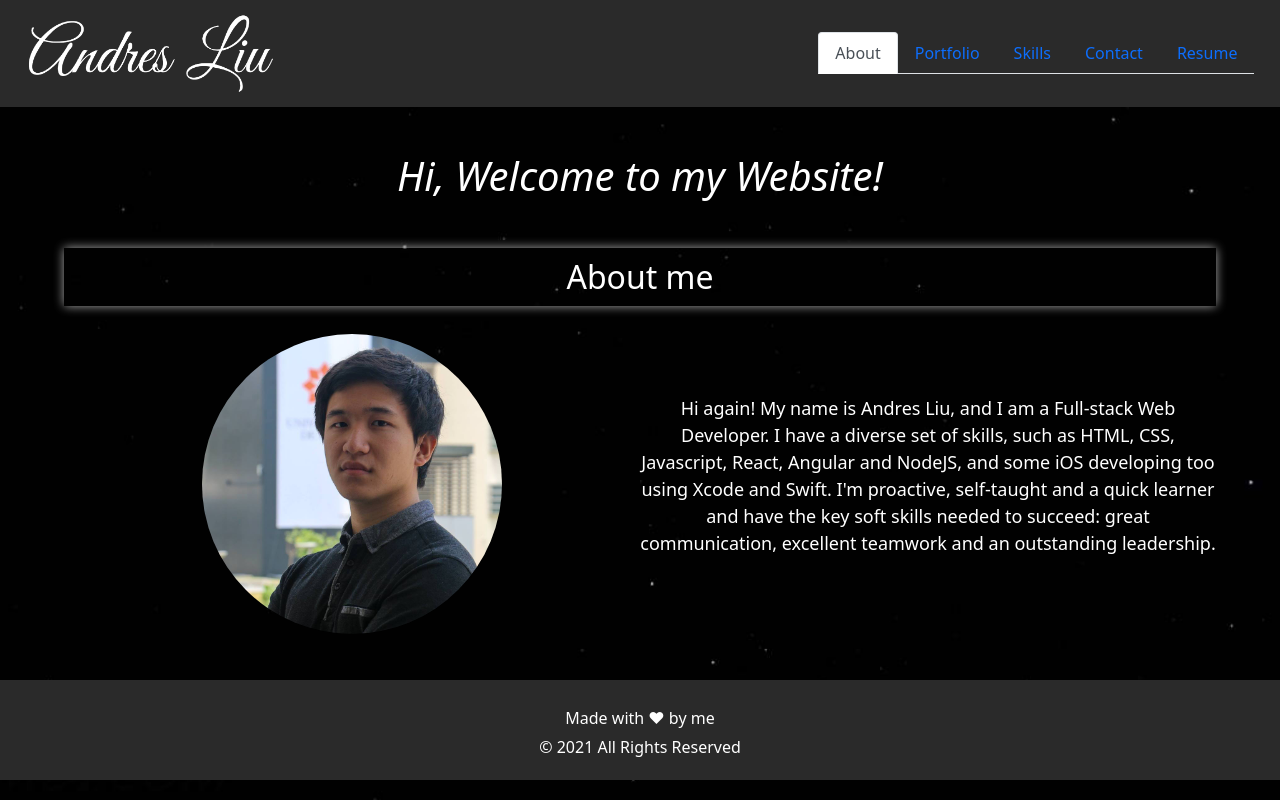
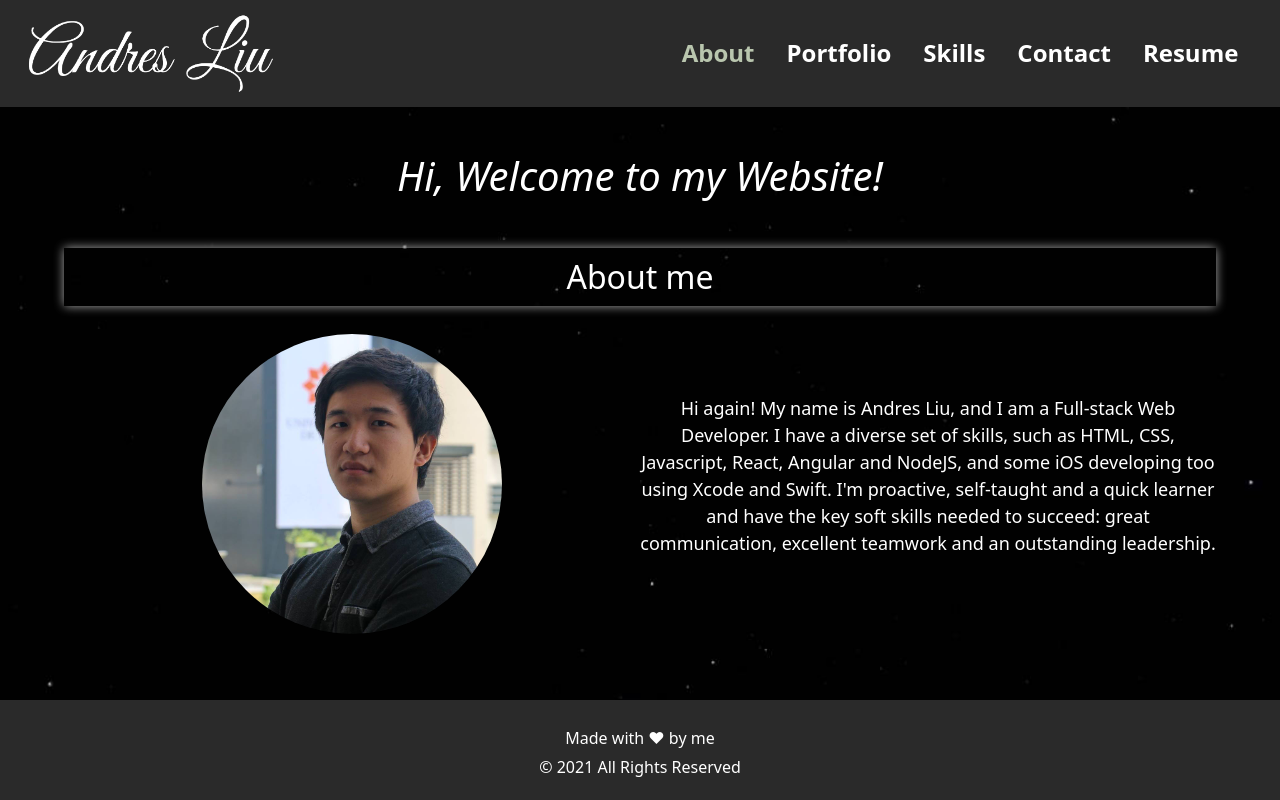
Before and after one commit to andresliu22/react-portfolio, a React (Create React App) app in the folder react-portfolio/: page / in a window 1280 px wide. Built offline with nearby package versions, Linux system fonts and the light colour scheme.

Commit message:
Fix footer

```diff
--- a/react-portfolio/src/components/Footer.js
+++ b/react-portfolio/src/components/Footer.js
@@ -1,8 +1,8 @@
 import React from 'react';
 
-export default function Footer() {
+export default function Footer({ currentPage }) {
     return (
-        <footer>
+        <footer style={currentPage !== 'Portfolio' ? {position:'absolute'} : {position:'relative'}}>
             <p class="made-by">Made with ❤ by me</p>
             <p>© 2021 All Rights Reserved</p>
         </footer>
--- a/react-portfolio/src/components/Header.js
+++ b/react-portfolio/src/components/Header.js
@@ -9,7 +9,8 @@ function Header({ currentPage, handlePageChange }) {
         <div class="logo">
             <img src={logo} alt="logo" />
         </div>
-        <ul className="nav nav-tabs">
+        <nav>
+        <ul className="nav">
             <li className="nav-item">
                 <a
                 href="#about"
@@ -55,6 +56,7 @@ function Header({ currentPage, handlePageChange }) {
                 </a>
             </li>
         </ul>
+        </nav>
     </header>
   );
 }
--- a/react-portfolio/src/components/PortfolioContainer.js
+++ b/react-portfolio/src/components/PortfolioContainer.js
@@ -37,7 +37,7 @@ export default function PortfolioContainer() {
       <Header currentPage={currentPage} handlePageChange={handlePageChange} />
       {/* Here we are calling the renderPage method which will return a component  */}
       {renderPage()}
-      <Footer />
+      <Footer currentPage={currentPage} />
     </div>
   );
 }
--- a/react-portfolio/src/components/Project.js
+++ b/react-portfolio/src/components/Project.js
@@ -5,7 +5,7 @@ export default function Project(props) {
     return (
         <div class="project">
             <header>
-                <a href={props.html_url} target="_blank" rel="noreferrer">{props.name}</a>
+                <a href={props.html_url} target="_blank" rel="noreferrer">{props.repoName}</a>
             </header>
             <a href={props.url_deploy_link} target="_blank" rel="noreferrer">
                 <div class="image-div">
--- a/react-portfolio/src/components/pages/Portfolio.js
+++ b/react-portfolio/src/components/pages/Portfolio.js
@@ -49,17 +49,7 @@ export default function Portfolio(){
                 <article id="work-repos">
                     {result.map(repo => (
                         repo.stargazers_count > 0 && (
-                            // <div class="project">
-                            //     <header>
-                            //         <a href={repo.html_url} target="_blank" rel="noreferrer">{repo.name}</a>
-                            //     </header>
-                            //     <a href={repo.url_deploy_link} target="_blank" rel="noreferrer">
-                            //         <div class="image-div">
-                            //             <img src={repo.url_image} alt={repo.url_name} />
-                            //         </div>
-                            //     </a>
-                            // </div>
-                            <Project name={repo.name} html_url={repo.html_url} url_deploy_link={repo.url_deploy_link} url_image={repo.url_image} />
+                            <Project repoName={repo.repoName} name={repo.name} html_url={repo.html_url} url_deploy_link={repo.url_deploy_link} url_image={repo.url_image} />
                         )
                     ))}
                 </article>
--- a/react-portfolio/src/styles/Style.css
+++ b/react-portfolio/src/styles/Style.css
@@ -62,11 +62,15 @@ nav ul {
 }
 
 nav a {
-  color: #b9C6ae;
+  color: white !important;
   font-weight: bold;
   text-decoration: none;
   font-size: 24px;
   padding: 15px;
+}
+
+.active {
+  color: #b9C6ae !important;
 }
 
 nav a:hover {
```
Lines whose indentation alone changed are shown as unchanged.
